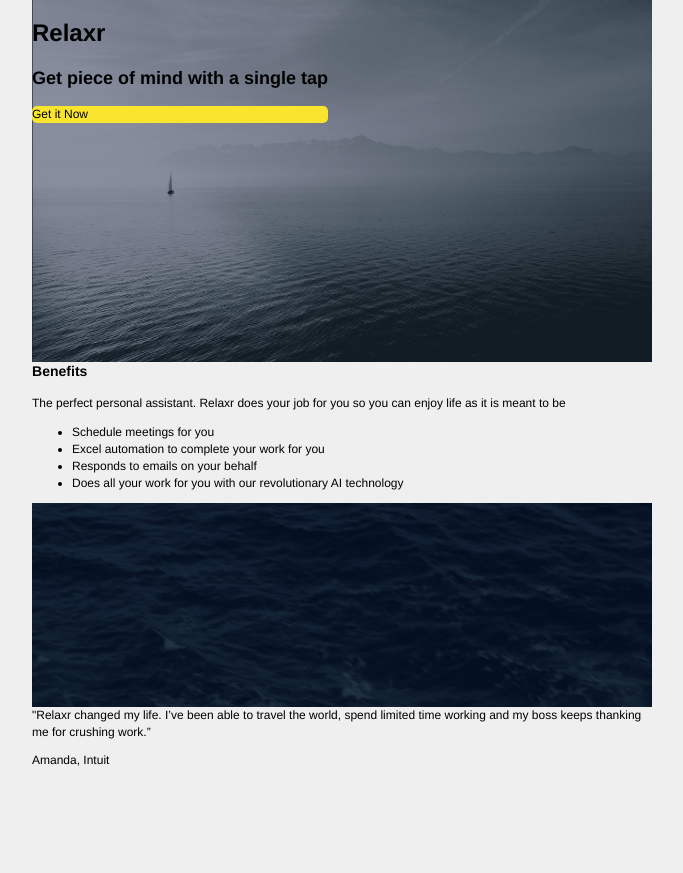
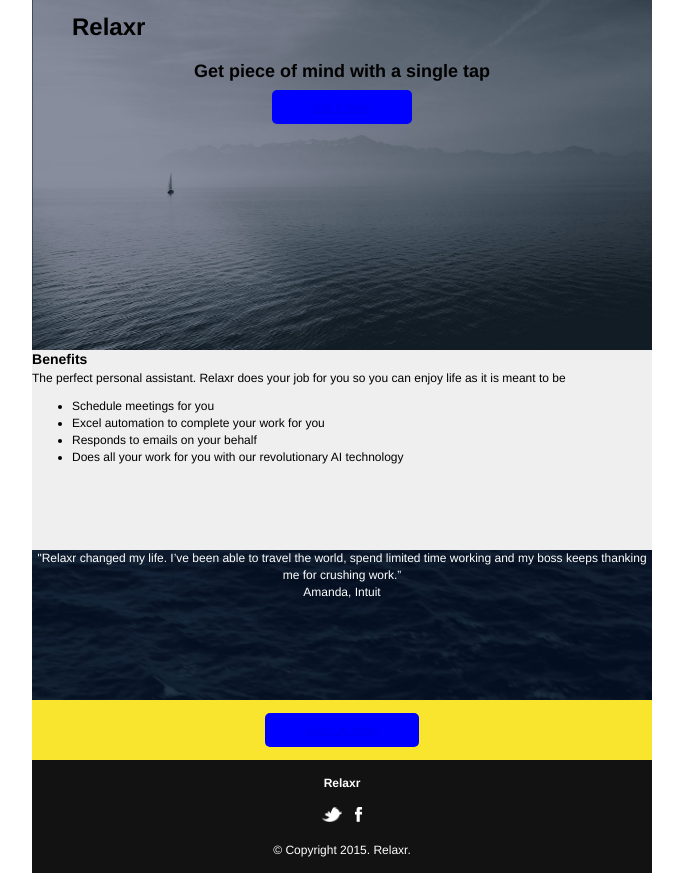
Before and after one commit to chenchoo/Assignment_02, a plain HTML site: page index.html in a window 1280 px wide. Shown: the whole page, without its empty margins (298-981 px from the left). Before the commit the page ends 800 px from the top, so only its background shows below. Drawn offline with Linux system fonts and the light colour scheme.

Commit message:
Commit_03

```diff
--- a/css/style.css
+++ b/css/style.css
@@ -50,9 +50,7 @@ body {
      font-size: 12px;
      line-height: 1.4;
      font-family: Helvetica, Arial, sans-serif;
-     background: url(../images/header_bg.jpg) no-repeat center top rgb(134,141,157);
-      background-size: cover;
-}
+ }
 
 
 /******************************************
@@ -77,7 +75,6 @@ max-width: 620px;
 }
 
 body{
-  background: #f0efef;
 }
 
 header{
@@ -86,44 +83,101 @@ header{
   top: 20px; */
 }
 
-img{
-  float: left;
-  margin: 0;
+.main{
+  background-image: url(../images/header_bg.jpg);
+  background-repeat: no-repeat;
+  background-size: cover;
+  height: 350px;
+  padding-bottom: 0px;
 }
 
-.main{
-}
 
-.main-bg{
-  position: relative;
-  width: 100%;
-}
-
-.main-content{
-  position: absolute;
-  clear: both;
+.main-content2{
+  text-align: center;
 }
 
 .main2{
   background: #f0efef;
-  clear: both;
+  height: 200px;
 }
 
-.main3-bg{
-  position: relative;
-  width: 100%;
+h1,
+h3,
+h4,
+p{
+  margin: 0px;
 }
 
-.main3-content{
-  position: absolute;
+h1{
+  padding-top: 10px;
+  padding-left: 40px;
 }
 
-#button01{
-  border-radius: 5px;
-  background: #f9e42e;
+.main3{
+  background-image: url(../images/testimonial_bg.jpg);
+  background-repeat: no-repeat;
+  background-size: cover;
+  height: 150px;
+  padding-bottom: 0px;
+  color: #fff;
+  text-align: center;
 }
 
-#button02{
+.main4{
+  background: #f9e42e;
+  margin: 0px;
+  height: 60px;
+  padding-top: 22px;
+  text-align: center;
+}
+
+/*
+
+Refer to hmtl markup for target example.
+(important to note how to target anchor tags within parent div)
+
+.main4 a {
+  padding: 10px 20px;
+  background-color: blue;
   border-radius: 5px;
-  background: #f9e42e;
 }
+
+*/
+
+.button1{
+  padding: 10px 40px;
+  background-color: blue;
+  border-radius: 5px;
+}
+
+.button2{
+  padding: 10px 40px;
+  background-color: blue;
+  border-radius: 5px;
+}
+
+.main4-content{
+  margin: auto;
+}
+
+footer{
+  background: #121212;
+  text-align: center;
+  color: #fff;
+}
+
+.footer1{
+  padding: 15px;
+}
+
+.footer2{
+  display: inline-block;
+}
+
+footer .footer2 a:first-child{
+  margin-right: 10px;
+}
+
+.footer3{
+  padding: 15px;
+}
--- a/index.html
+++ b/index.html
@@ -16,23 +16,15 @@
   <div id="container">
     <header>
     </header>
-
     <section class="main">
-      <div class="main-bg">
-        <img src="images/header_bg.jpg" alt="Header background image" width="620">
         <div class="main-content">
           <div class="logo">
           <h1>Relaxr</h1>
           </div>
           <div class="main-content2">
             <h2>Get piece of mind with a single tap</h2>
-                <div id="button01">
-                <p>Get it Now</p>
-                </div>
-
+            <a class="button1" href="#">Get It Now!</a>
               <!-- anchor links for buttons -->
-
-            </div>
           </div>
         </div>
     </section>
@@ -50,30 +42,41 @@
     </section>
 
     <section class="main3">
-      <div class="main3-bg">
       <div class="main3-content">
-          <img src="images/testimonial_bg.jpg" alt="Testimonial background image" width="620">
           <div id="testimonial">
             <p>"Relaxr changed my life. I’ve been able to travel the world, spend limited time working and my boss keeps thanking me for crushing work.”</p>
-              <div id="name1">
+            <div id="name">
               <p>Amanda, Intuit</p>
-              </div>
             </div>
           </div>
       </div>
     </section>
 
+    <!-- Another way of styling a button, refer to css for direct reference
 
     <section class="main4">
-      <div id="button02">
-      <p>Sign Up Now!</p>
-      </div>
+        <a href="#">Sign Up Now!</a>
+    </section>
+
+    -->
+
+    <section class="main4">
+        <a class="button2" href="#">Sign Up Now!</a>
     </section>
 
     <!-- qwerty -->
 
     <footer>
-      &copy; Copyright 2015. Relaxr.
+      <div class="footer1">
+        <h4>Relaxr</h4>
+      </div>
+      <div class="footer2">
+        <a href="http;//www.twitter.com"><img src="./images/twitter.png" alt="twitter link" height="15"></a>
+        <a href="http;//www.facebook.com"><img src="./images/facebook.png" alt="facebook link" height="15"></a>
+      </div>
+      <div class="footer3">
+        <p>&copy; Copyright 2015. Relaxr.</p>
+      </div>
     </footer>
   </div>
 </body>
```
Also changed, not shown: css/normalize.css. Lines whose indentation alone changed are shown as unchanged.
